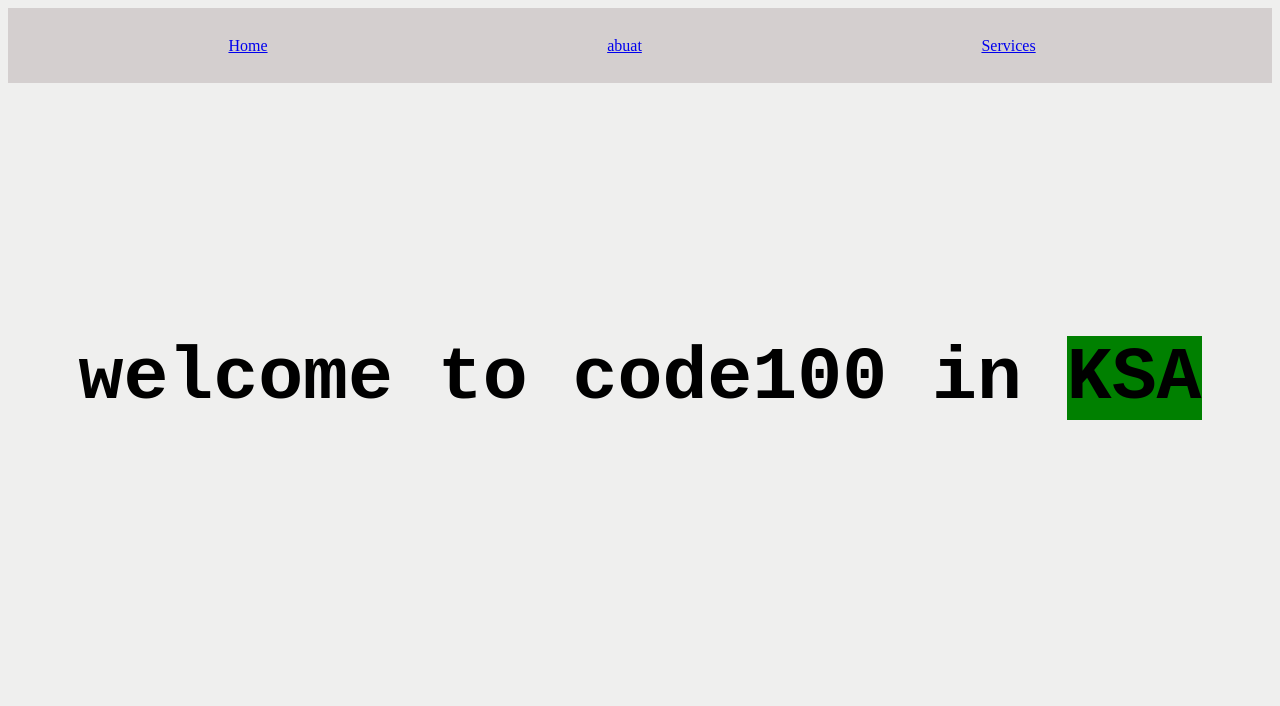
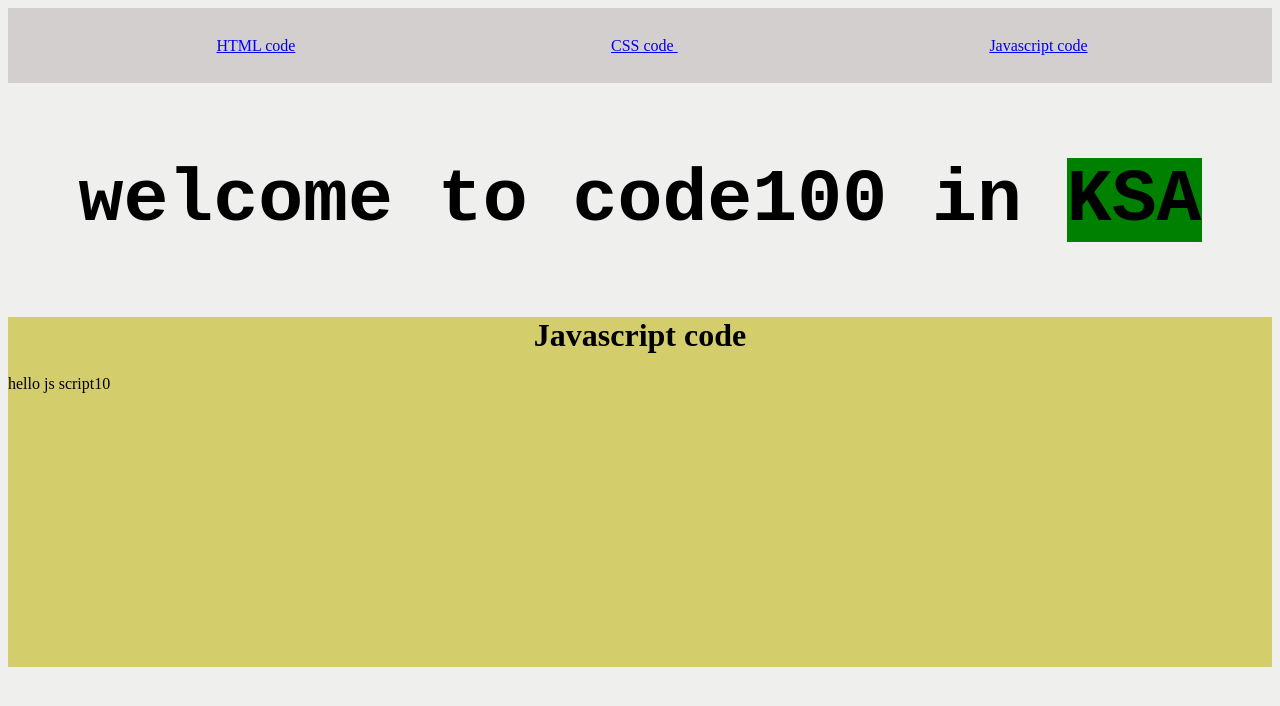
Before and after one commit to cwt2030/code100, a plain HTML site: page index.html in a window 1280 px wide. Drawn offline with Linux system fonts and the light colour scheme.

Commit message:
add_file_js

```diff
--- a/index.html
+++ b/index.html
@@ -4,13 +4,15 @@
         <title>code100 </title>
         <!--link for css sheet-->
         <link href="style.css" rel="stylesheet">
+
+
     </head>
     <body>
         <div class="contener">
             <ul>
-           <li><a href="#">Home</a></li>
-           <li> <a href="#">abuat</a></li>
-            <li> <a href="#">Services</a></li>
+           <li><a href="https://github.com/cwt2030/code100/blob/master/index.html" target="_blank">HTML code</a></li>
+           <li> <a href="https://github.com/cwt2030/code100/blob/master/style.css" target="_blank">CSS code </a></li>
+            <li> <a href="https://github.com/cwt2030/code100/blob/master/js/script.js" target="_blank">Javascript code</a></li>
            </ul>
         </div>
         <div class="code100">
@@ -18,5 +20,10 @@
                 welcome to code100 in <mark> KSA</mark>
             </h3>
         </div>
+        <!--link for script.js sheet-->
+        <div class="js">
+                <h1 style="text-align:center">Javascript code</h1>
+            <script src="js/script.js"></script>
+        </div>
     </body>
 </html>
--- /dev/null
+++ b/js/script.js
@@ -0,0 +1,3 @@
+ document.write("hello js script")
+
+ document.write(5+5)
--- a/style.css
+++ b/style.css
@@ -11,14 +11,18 @@ body{
 
 ul li {
     display:inline;
-    margin: 14%;
+    margin: 13%;
 }
 .code100{
     text-align: center;
     font-family: 'Courier New', Courier, monospace;
     font-size: 400%;
-    margin-top: 20%;
+
 }
 mark{
     background: green;
 }
+.js{
+    background: #d4cd6c;
+    height:350px;
+}
```
